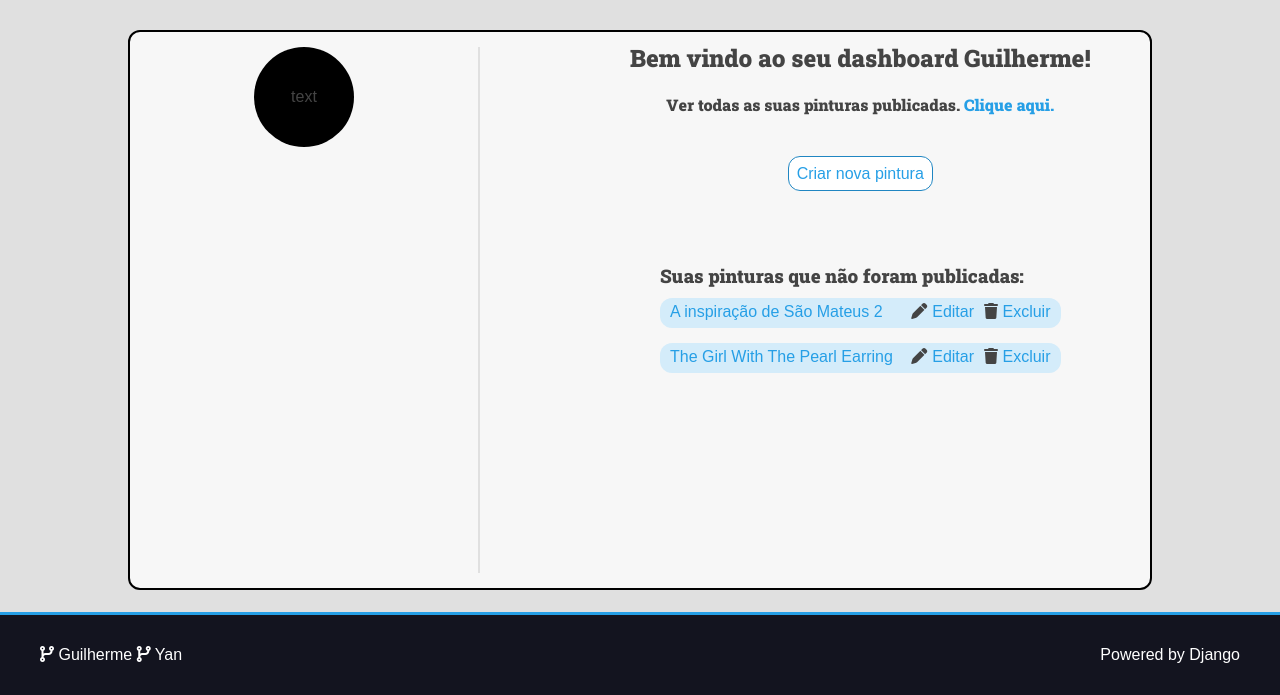
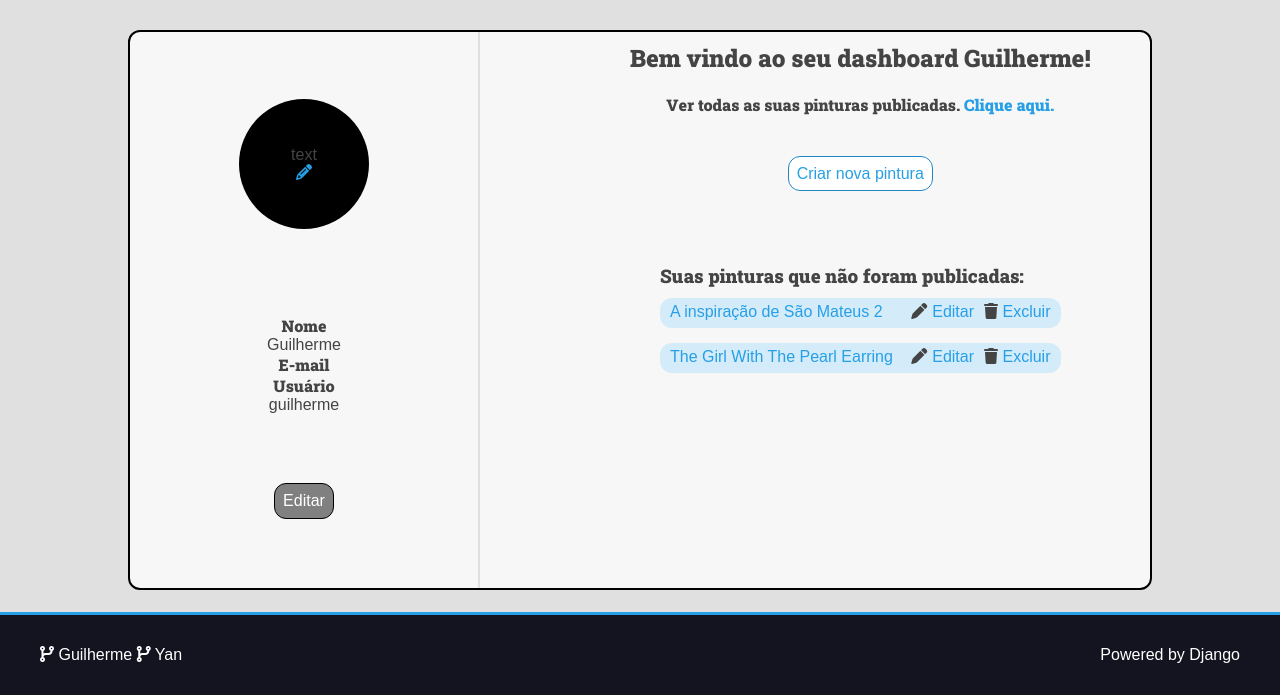
Before and after one commit to GuilhermeGonSoares/Art-Museum, a Django app: page /user/dashboard/ in a window 1280 px wide. Shown: the part 114-809 px from the top of the page. Run offline with Django 4.2, Linux system fonts and the light colour scheme; a user stored in the database is signed in; data comes from the database, SQL or seed files in the repository; both versions use the stored data as it was after the commit; some libraries are stand-ins or nearby versions.

Commit message:
changhes to dashboard

```diff
--- a/user/templates/user/pages/dashboard.html
+++ b/user/templates/user/pages/dashboard.html
@@ -11,7 +11,30 @@
                 <div class="avatar-photo center-flex">
                     text
                 </div>
+                <a class="center-flex-main" href=""><i class="fa-solid fa-pencil"></i></a>
             </div>
+
+            <div class="dashboard-info">
+                <div class="user-info center-flex-main">
+                    <h4>Nome </h4>
+                    <p> {{user.get_full_name}}</p>
+                </div>
+
+                <div class="user-info center-flex-main">
+
+                    <h4>E-mail </h4>
+                    <p> {{user.email}} </p>
+                </div>
+
+                <div class="user-info center-flex-main">
+                    <h4> Usuário </h4>
+                    <p> {{user.username}}</p>
+                </div>
+            </div>
+
+
+
+            <a class="dashboard-button-dark center-flex-main" href="{% url 'user:edit' %}">Editar</a>
         </div>
 
         <div class="dashboard-content">
--- a/website/static/css/style.css
+++ b/website/static/css/style.css
@@ -1065,24 +1065,33 @@ i:hover + .image-container .image-hover {
 }
 
 .avatar{
-  height: 10rem;
+  height: 13rem;
   background-color: black;
-  width: 10rem;
-  border-radius: 50px;
+  width: 13rem;
+  border-radius: 100px;
   justify-self: flex-start;
   margin-left: auto;
   margin-right: auto;
+  margin-bottom: 2rem;
+  display: flex;
+  flex-direction: column;
 }
 
 .dashboard-header{
-  margin-top: 1.5rem;
-  margin-bottom: 1.5rem;
   width: 35rem;
   border-right: 2px solid var(--color-gray-1);
   margin-right: 15rem;
+  display: flex;
+  flex-direction: column;
+  justify-content: space-evenly;
 }
 
 .dash-message{
   align-self: center;
   justify-self: center;
 }
+
+.center-flex-main{
+  margin-left: auto;
+  margin-right: auto;
+}
```
Also changed, not shown: db.sqlite3.
